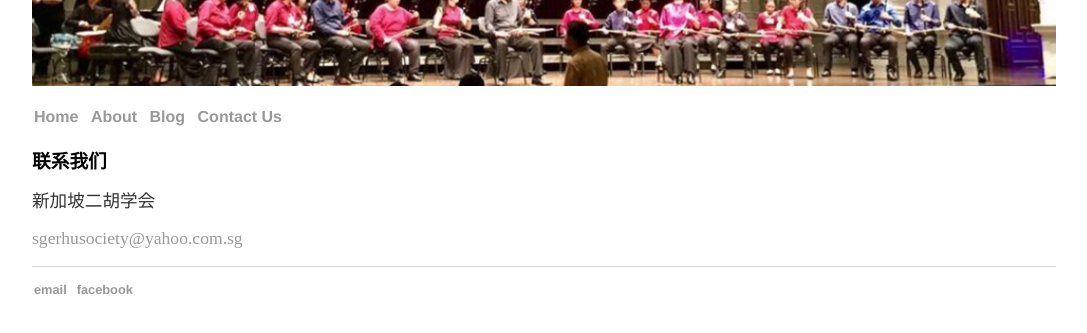
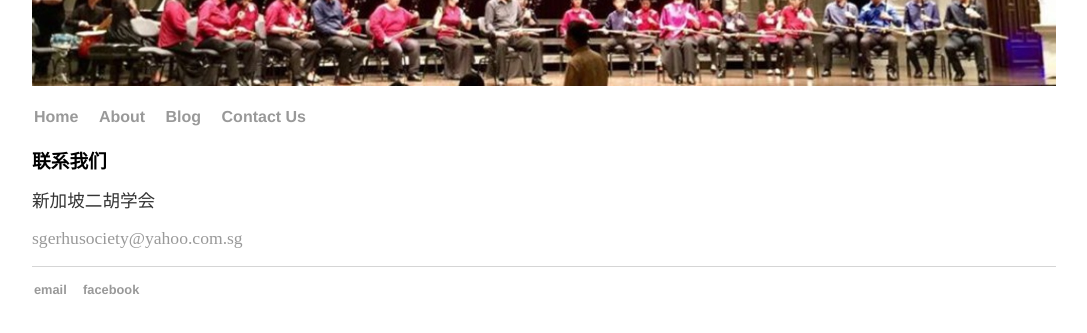
Before and after one commit to sgerhusociety/sgerhusociety.github.io, a Jekyll site: the page built from contact-us.md, in a window 1280 px wide. Shown: the part 443-776 px from the top of the page, without its empty margins (96-1183 px from the left). Built offline with Jekyll 4.4.1, drawn with Linux system fonts in a browser that asks for light colours.

Commit message:
fix: nav display

```diff
--- a/css/main.css
+++ b/css/main.css
@@ -12,7 +12,7 @@ nav ul, footer ul {
 }
 nav ul li, footer ul li {
     display: inline;
-    margin-right: 0.5em;
+    margin-right: 1em;
 }
 a {
     text-decoration: none;
```
